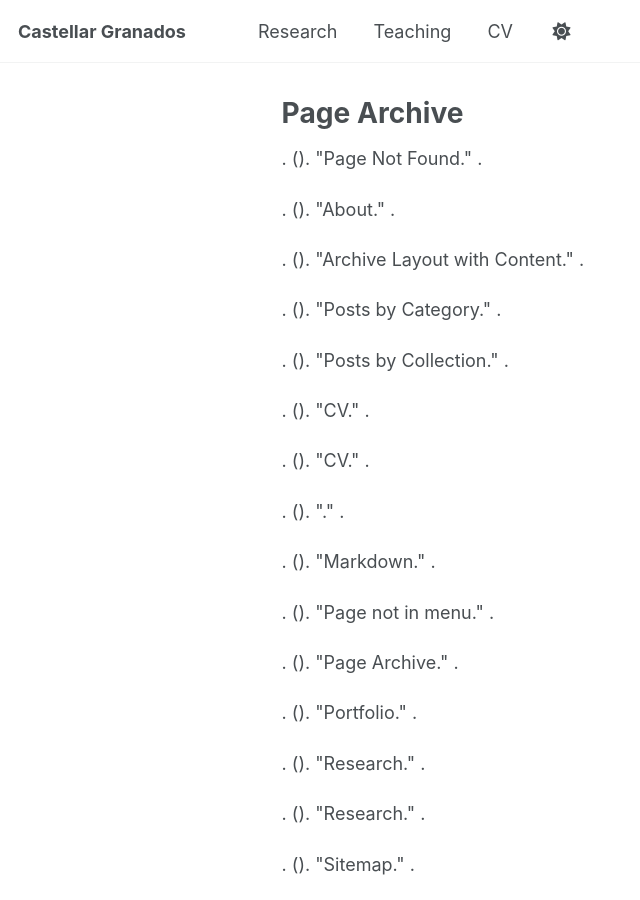
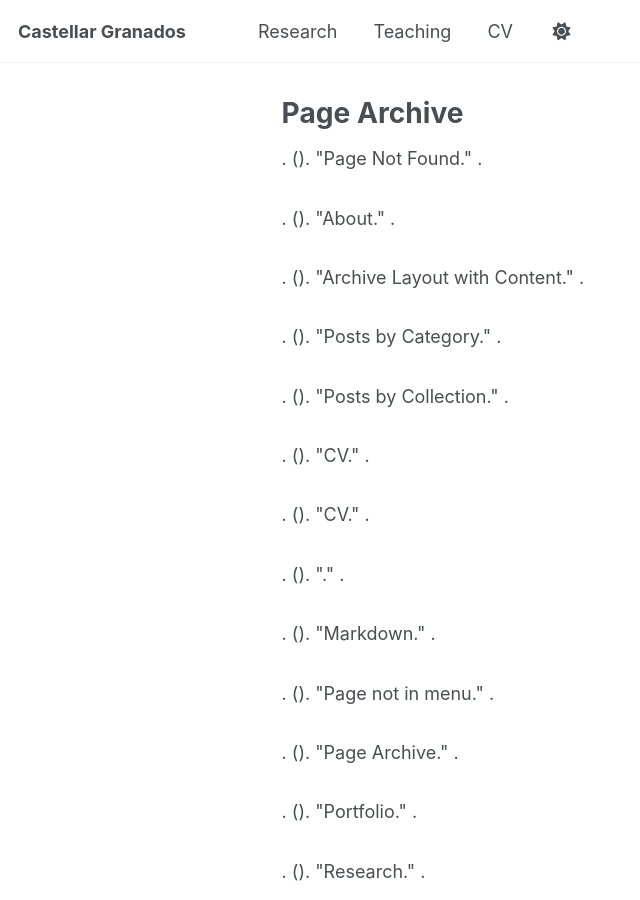
Before and after one commit to castellargranados/castellargranados.github.io, a Jekyll site: the page built from _pages/page-archive.html, in a window 1280 px wide and 900 px high. Shown: the whole window, without its empty margins (0-640 px from the left). Built offline with Jekyll 4.4.1, drawn with Linux system fonts in a browser that asks for light colours; a script bundle is joined from its source files by our own code; library files that are not in the unit come from our copies.

Commit message:
Adjust margin style for archive single item

```diff
--- a/_includes/archive-single.html
+++ b/_includes/archive-single.html
@@ -1,5 +1,4 @@
-<div class="{{ include.type | default: "list" }}__item" style="margin-bottom: 1.2em;">
-
+<div style="margin-bottom: 1.8em;">
   <p>
     {{ post.authors }}. ({{ post.year }}). "{{ post.title }}." <i>{{ post.venue }}</i>{% if post.volume %}, {{ post.volume }}{% endif %}{% if post.number %}({{ post.number }}){% endif %}{% if post.pages %}: {{ post.pages }}{% endif %}.
   </p>
```
